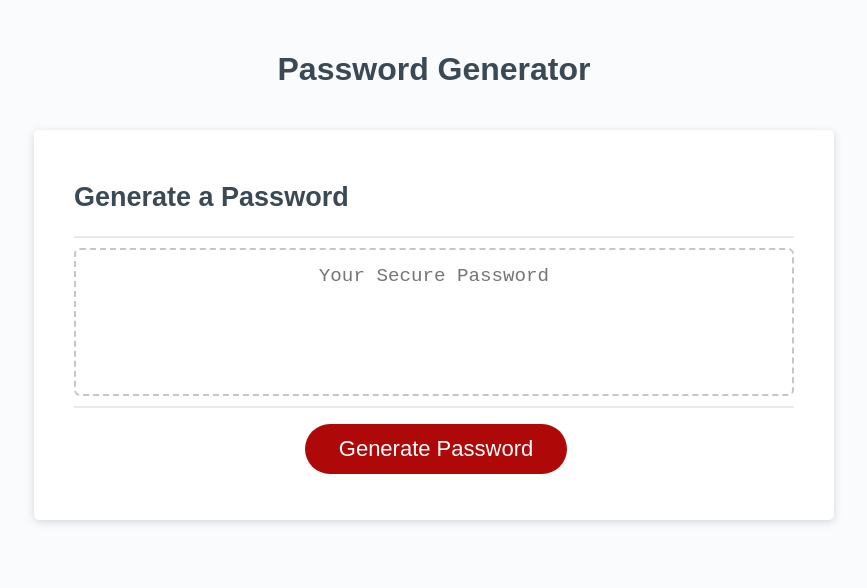
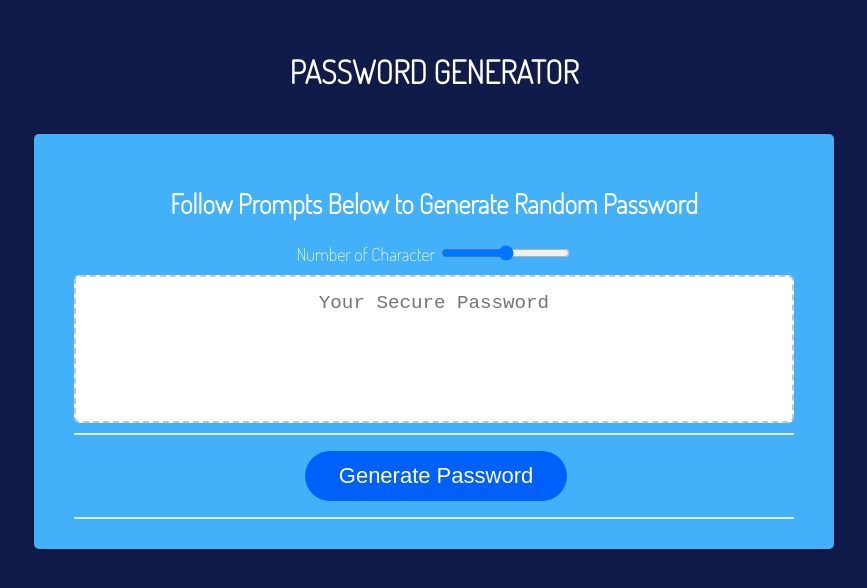
Before and after one commit to triathao/H3-PasswordGenerator, a plain HTML site: page index.html in a window 1280 px wide. Shown: the whole page, without its empty margins (206-1073 px from the left). Drawn offline with Linux system fonts and the light colour scheme.

Commit message:
slight change

```diff
--- a/index.html
+++ b/index.html
@@ -5,17 +5,26 @@
     <meta name="viewport" content="width=device-width, initial-scale=1.0" />
     <meta http-equiv="X-UA-Compatible" content="ie=edge" />
     <title>Password Generator</title>
+
     <link rel="stylesheet" href="style.css" />
+
+    <link href="https://fonts.googleapis.com/css2?family=Dosis:wght@200&display=swap" rel="stylesheet">
+
   </head>
   <body>
     <div class="wrapper">
       <header>
-        <h1>Password Generator</h1>
+        <h1>PASSWORD GENERATOR</h1>
       </header>
       <div class="card">
         <div class="card-header">
-          <h2>Generate a Password</h2>
+          <h2>Follow Prompts Below to Generate Random Password</h2>
+          <label for = "" >Number of Character</label>
+          <input type = "range" min= "1" max="128"
+          <input type = "number" min= "1" max="128"
+
         </div>
+
         <div class="card-body">
           <textarea
             readonly
--- a/style.css
+++ b/style.css
@@ -14,7 +14,7 @@ body,
 
 body {
   font-family: sans-serif;
-  background-color: #f9fbfd;
+  background-color: #101b49;
 }
 
 .wrapper {
@@ -24,18 +24,21 @@ body {
 }
 
 header {
+  font-family: 'Dosis', sans-serif;
   text-align: center;
   padding: 20px;
   padding-top: 0px;
-  color: hsl(206, 17%, 28%);
+  color: hsl(0, 0%, 100%);
 }
 
 .card {
-  background-color: hsl(0, 0%, 100%);
+  text-align: center;
+  font-family: 'Dosis', sans-serif;
+  background-color: hsl(204, 95%, 62%);
   border-radius: 5px;
   border-width: 1px;
   box-shadow: rgba(0, 0, 0, 0.15) 0px 2px 8px 0px;
-  color: hsl(206, 17%, 28%);
+  color: hsl(0, 0%, 100%);
   font-size: 18px;
   margin: 0 auto;
   max-width: 800px;
@@ -74,7 +77,7 @@ header {
 
 .btn {
   border: none;
-  background-color: hsl(360, 91%, 36%);
+  background-color: rgb(0, 96, 249);
   border-radius: 25px;
   box-shadow: rgba(0, 0, 0, 0.1) 0px 1px 6px 0px rgba(0, 0, 0, 0.2) 0px 1px 1px
     0px;
```
